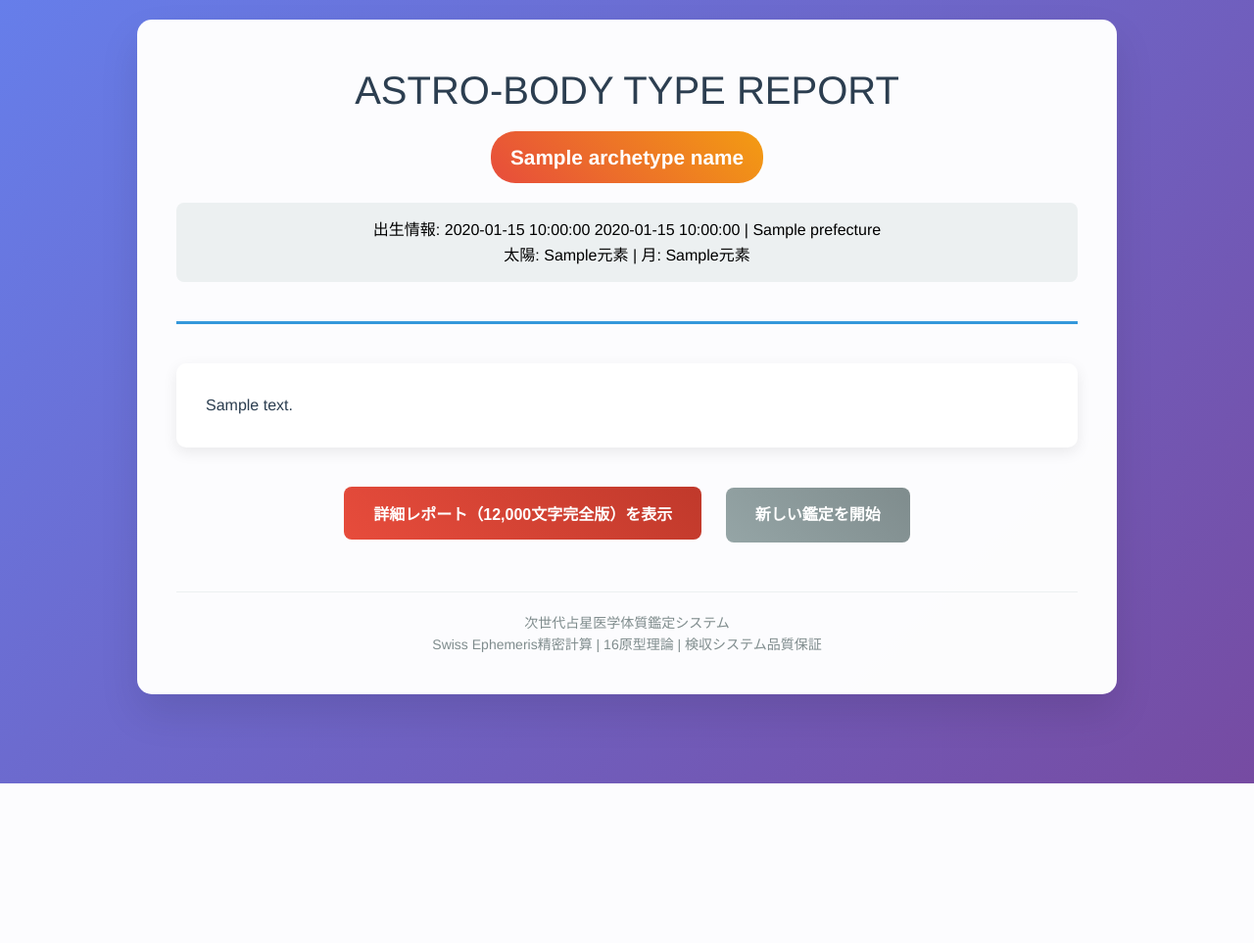
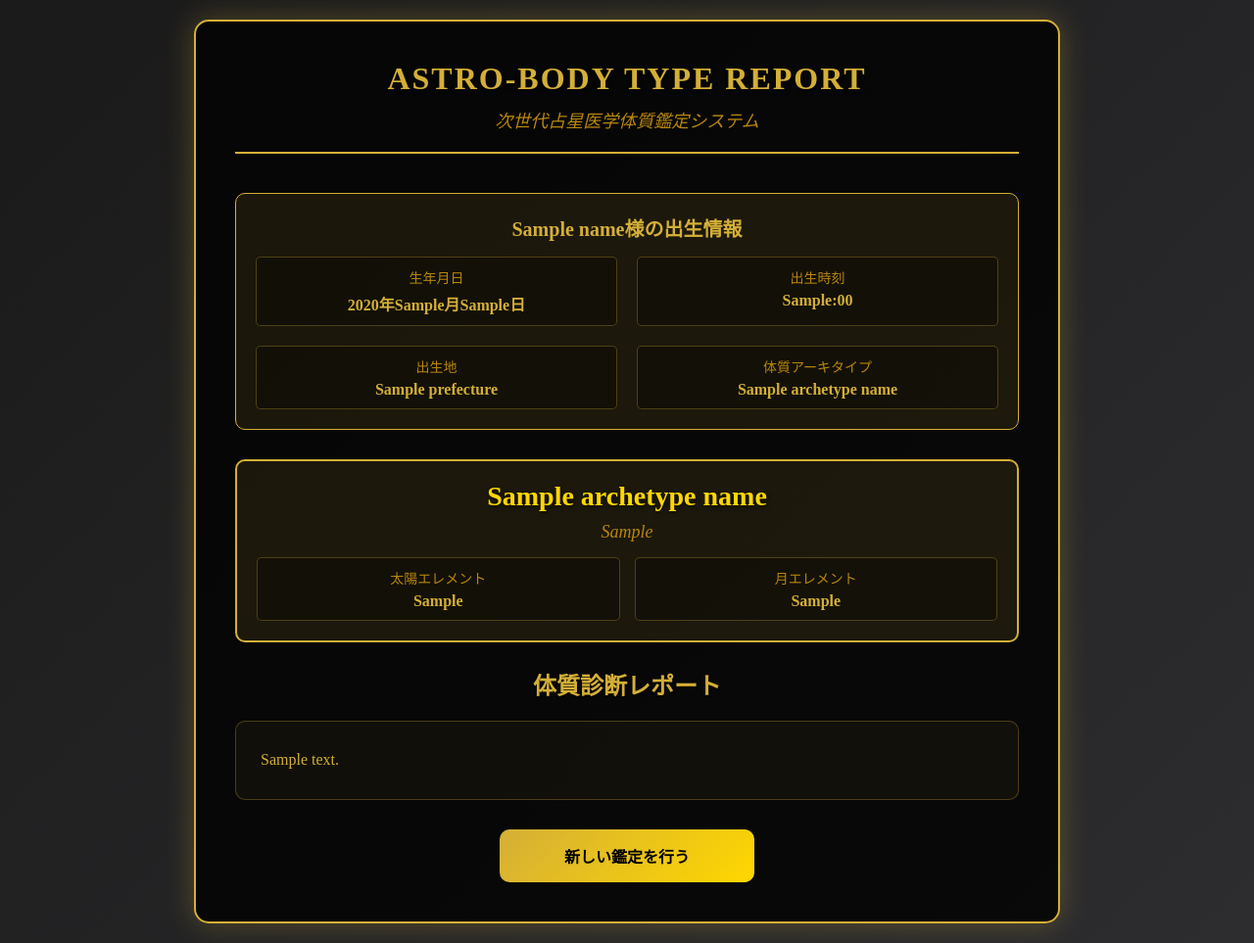
Before and after one commit to francedirectjp-art/astro-medical-system-s, a Flask app: template templates/basic_report.html in a window 1280 px wide. Shown: the whole page at 98% size. Before the commit the page ends 800 px from the top, so only its background shows below. Run offline with Flask 3, Linux system fonts and the light colour scheme; the template is opened without the code that fills it: most values are stand-ins (such as "Sample title", 1, 10 or a date in 2020).

Commit message:
Update basic_report.html

```diff
--- a/templates/basic_report.html
+++ b/templates/basic_report.html
@@ -3,114 +3,198 @@
 <head>
     <meta charset="UTF-8">
     <meta name="viewport" content="width=device-width, initial-scale=1.0">
-    <title>ASTRO-BODY TYPE REPORT - 基本鑑定</title>
+    <title>占星医学体質鑑定結果 - {{ name }}様</title>
     <style>
-        * {
+        body {
+            background: linear-gradient(135deg, #1a1a1a 0%, #2d2d30 100%);
+            color: #d4af37;
+            font-family: 'Times New Roman', serif;
             margin: 0;
-            padding: 0;
-            box-sizing: border-box;
-        }
-
-        body {
-            font-family: 'Helvetica', 'Arial', sans-serif;
-            background: linear-gradient(135deg, #667eea 0%, #764ba2 100%);
+            padding: 20px;
             min-height: 100vh;
-            padding: 20px;
-            line-height: 1.6;
         }
 
         .container {
-            max-width: 1000px;
+            max-width: 800px;
             margin: 0 auto;
-            background: rgba(255, 255, 255, 0.98);
+            background: rgba(0, 0, 0, 0.8);
+            border: 2px solid #d4af37;
             border-radius: 15px;
             padding: 40px;
-            box-shadow: 0 20px 40px rgba(0, 0, 0, 0.1);
+            box-shadow: 0 0 30px rgba(212, 175, 55, 0.3);
         }
 
         .header {
             text-align: center;
             margin-bottom: 40px;
-            border-bottom: 3px solid #3498db;
+            border-bottom: 2px solid #d4af37;
             padding-bottom: 20px;
         }
 
-        h1 {
-            color: #2c3e50;
-            font-size: 2.5em;
-            margin-bottom: 10px;
-            font-weight: 300;
+        .header h1 {
+            color: #d4af37;
+            font-size: 32px;
+            margin: 0 0 10px 0;
+            text-shadow: 2px 2px 4px rgba(0, 0, 0, 0.5);
+            font-weight: bold;
+            letter-spacing: 2px;
         }
 
-        .archetype-name {
-            background: linear-gradient(45deg, #e74c3c, #f39c12);
-            color: white;
-            padding: 10px 20px;
-            border-radius: 25px;
-            display: inline-block;
-            font-size: 1.3em;
-            font-weight: 600;
-            margin-bottom: 20px;
+        .header .subtitle {
+            color: #b8860b;
+            font-size: 18px;
+            font-style: italic;
         }
 
         .birth-info {
-            background: #ecf0f1;
-            padding: 15px;
-            border-radius: 8px;
-            margin-bottom: 20px;
+            background: rgba(212, 175, 55, 0.1);
+            border: 1px solid #d4af37;
+            border-radius: 10px;
+            padding: 20px;
+            margin-bottom: 30px;
+        }
+
+        .birth-info h2 {
+            color: #d4af37;
+            font-size: 20px;
+            margin: 0 0 15px 0;
             text-align: center;
         }
 
-        .report-content {
-            background: white;
-            padding: 30px;
-            border-radius: 10px;
-            margin-bottom: 30px;
-            box-shadow: 0 5px 15px rgba(0, 0, 0, 0.08);
-            white-space: pre-line;
-            font-size: 16px;
-            color: #2c3e50;
+        .birth-details {
+            display: grid;
+            grid-template-columns: 1fr 1fr;
+            gap: 20px;
+            text-align: center;
         }
 
-        .actions {
-            text-align: center;
-            margin-top: 30px;
+        .birth-item {
+            background: rgba(0, 0, 0, 0.3);
+            padding: 10px;
+            border-radius: 5px;
+            border: 1px solid rgba(212, 175, 55, 0.3);
         }
 
-        .btn {
-            display: inline-block;
-            padding: 15px 30px;
-            margin: 10px;
-            border: none;
-            border-radius: 8px;
-            font-size: 16px;
-            font-weight: 600;
-            text-decoration: none;
-            cursor: pointer;
-            transition: transform 0.3s ease;
+        .birth-label {
+            color: #b8860b;
+            font-size: 14px;
+            margin-bottom: 5px;
         }
 
-        .btn:hover {
-            transform: translateY(-2px);
+        .birth-value {
+            color: #d4af37;
+            font-size: 16px;
+            font-weight: bold;
         }
 
-        .btn-primary {
-            background: linear-gradient(45deg, #e74c3c, #c0392b);
-            color: white;
+        .report-section {
+            margin-bottom: 30px;
         }
 
-        .btn-secondary {
-            background: linear-gradient(45deg, #95a5a6, #7f8c8d);
-            color: white;
+        .section-title {
+            color: #d4af37;
+            font-size: 24px;
+            font-weight: bold;
+            margin-bottom: 20px;
+            text-align: center;
+            text-shadow: 1px 1px 2px rgba(0, 0, 0, 0.7);
         }
 
-        .system-info {
-            margin-top: 40px;
+        .report-content {
+            background: rgba(212, 175, 55, 0.05);
+            border: 1px solid rgba(212, 175, 55, 0.3);
+            border-radius: 10px;
+            padding: 25px;
+            line-height: 1.8;
+            font-size: 16px;
+            text-align: justify;
+        }
+
+        .archetype-info {
+            background: rgba(212, 175, 55, 0.1);
+            border: 2px solid #d4af37;
+            border-radius: 10px;
+            padding: 20px;
+            margin-bottom: 25px;
             text-align: center;
-            color: #7f8c8d;
+        }
+
+        .archetype-title {
+            color: #ffd700;
+            font-size: 28px;
+            font-weight: bold;
+            margin-bottom: 10px;
+            text-shadow: 2px 2px 4px rgba(0, 0, 0, 0.5);
+        }
+
+        .archetype-subtitle {
+            color: #b8860b;
+            font-size: 18px;
+            font-style: italic;
+            margin-bottom: 15px;
+        }
+
+        .elements {
+            display: grid;
+            grid-template-columns: 1fr 1fr;
+            gap: 15px;
+            margin-top: 15px;
+        }
+
+        .element {
+            background: rgba(0, 0, 0, 0.3);
+            padding: 10px;
+            border-radius: 5px;
+            border: 1px solid rgba(212, 175, 55, 0.3);
+        }
+
+        .element-label {
+            color: #b8860b;
             font-size: 14px;
-            border-top: 1px solid #ecf0f1;
-            padding-top: 20px;
+            margin-bottom: 5px;
+        }
+
+        .element-value {
+            color: #d4af37;
+            font-size: 16px;
+            font-weight: bold;
+        }
+
+        .back-btn {
+            background: linear-gradient(135deg, #d4af37 0%, #ffd700 100%);
+            color: #000;
+            border: none;
+            padding: 15px 30px;
+            font-size: 16px;
+            font-weight: bold;
+            border-radius: 10px;
+            cursor: pointer;
+            display: block;
+            margin: 30px auto 0 auto;
+            transition: all 0.3s ease;
+            text-decoration: none;
+            text-align: center;
+            width: 200px;
+        }
+
+        .back-btn:hover {
+            background: linear-gradient(135deg, #ffd700 0%, #d4af37 100%);
+            transform: translateY(-2px);
+            box-shadow: 0 5px 15px rgba(212, 175, 55, 0.4);
+        }
+
+        @media (max-width: 600px) {
+            .birth-details {
+                grid-template-columns: 1fr;
+            }
+
+            .elements {
+                grid-template-columns: 1fr;
+            }
+
+            .container {
+                padding: 20px;
+            }
         }
     </style>
 </head>
@@ -118,32 +202,54 @@
     <div class="container">
         <div class="header">
             <h1>ASTRO-BODY TYPE REPORT</h1>
-            <div class="archetype-name">{{ archetype_name }}</div>
-            <div class="birth-info">
-                出生情報: {{ birth_info.birth_date }} {{ birth_info.birth_time }} | {{ birth_info.prefecture }}<br>
-                太陽: {{ sun_element }}元素 | 月: {{ moon_element }}元素
+            <div class="subtitle">次世代占星医学体質鑑定システム</div>
+        </div>
+
+        <div class="birth-info">
+            <h2>{{ name }}様の出生情報</h2>
+            <div class="birth-details">
+                <div class="birth-item">
+                    <div class="birth-label">生年月日</div>
+                    <div class="birth-value">{{ birth_year }}年{{ birth_month }}月{{ birth_day }}日</div>
+                </div>
+                <div class="birth-item">
+                    <div class="birth-label">出生時刻</div>
+                    <div class="birth-value">{{ birth_hour }}:{{ "%02d"|format(birth_minute) }}</div>
+                </div>
+                <div class="birth-item">
+                    <div class="birth-label">出生地</div>
+                    <div class="birth-value">{{ prefecture }}</div>
+                </div>
+                <div class="birth-item">
+                    <div class="birth-label">体質アーキタイプ</div>
+                    <div class="birth-value">{{ archetype_name }}</div>
+                </div>
             </div>
         </div>
 
-        <div class="report-content">{{ report_content }}</div>
-
-        <div class="actions">
-            <form action="/detailed_report" method="POST" style="display: inline;">
-                <input type="hidden" name="birth_date" value="{{ birth_info.birth_date }}">
-                <input type="hidden" name="birth_time" value="{{ birth_info.birth_time }}">
-                <input type="hidden" name="prefecture" value="{{ birth_info.prefecture }}">
-                <input type="hidden" name="sun_element" value="{{ sun_element }}">
-                <input type="hidden" name="moon_element" value="{{ moon_element }}">
-                <button type="submit" class="btn btn-primary">詳細レポート（12,000文字完全版）を表示</button>
-            </form>
-
-            <a href="/" class="btn btn-secondary">新しい鑑定を開始</a>
+        <div class="archetype-info">
+            <div class="archetype-title">{{ archetype_name }}</div>
+            <div class="archetype-subtitle">{{ archetype_english }}</div>
+            <div class="elements">
+                <div class="element">
+                    <div class="element-label">太陽エレメント</div>
+                    <div class="element-value">{{ sun_element }}</div>
+                </div>
+                <div class="element">
+                    <div class="element-label">月エレメント</div>
+                    <div class="element-value">{{ moon_element }}</div>
+                </div>
+            </div>
         </div>
 
-        <div class="system-info">
-            次世代占星医学体質鑑定システム<br>
-            Swiss Ephemeris精密計算 | 16原型理論 | 検収システム品質保証
+        <div class="report-section">
+            <div class="section-title">体質診断レポート</div>
+            <div class="report-content">
+                {{ report_content|safe }}
+            </div>
         </div>
+
+        <a href="/" class="back-btn">新しい鑑定を行う</a>
     </div>
 </body>
 </html>
```
